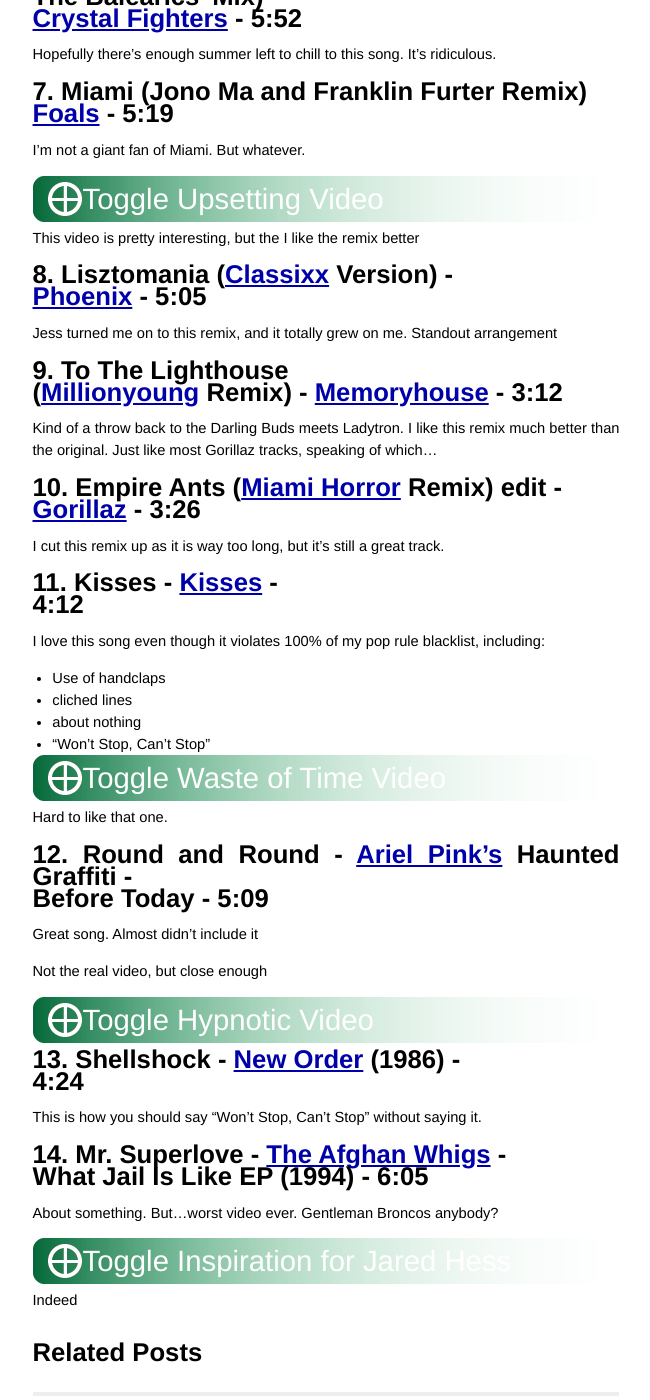
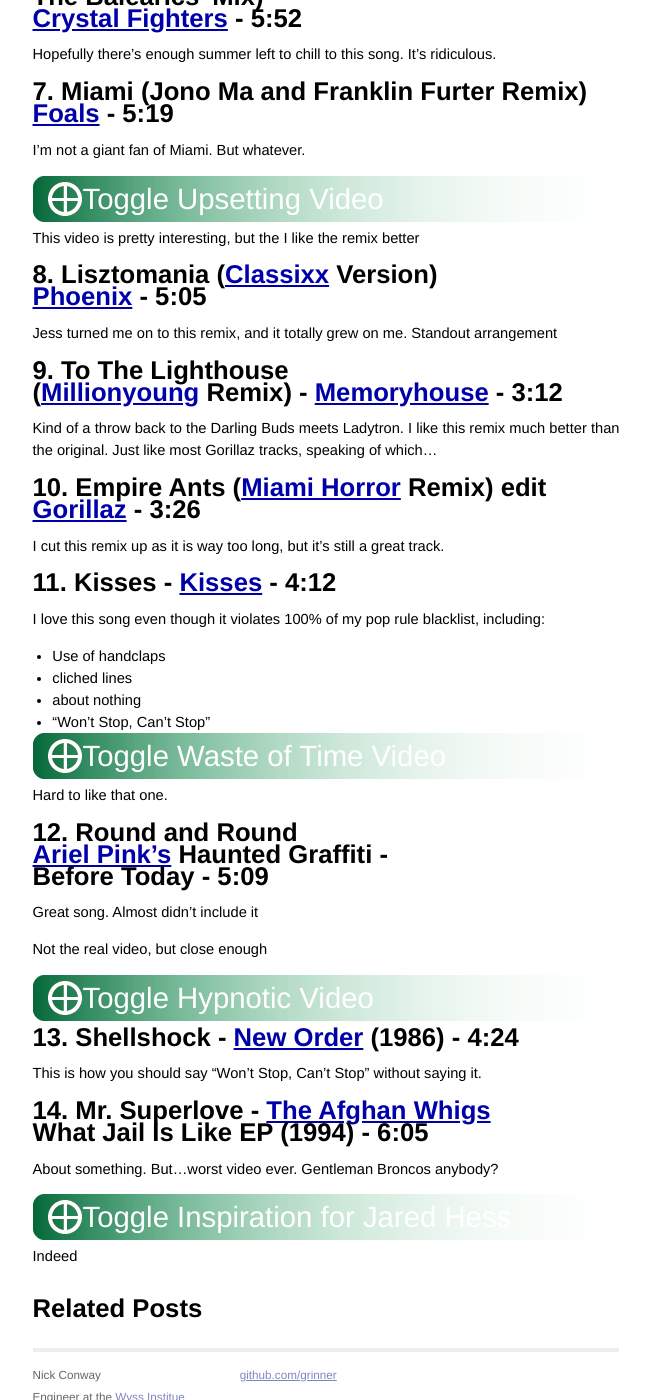
Before and after one commit to grinner/grinner.github.com, a Jekyll site: the page built from _posts/2011-07-24-mix-of-the-year-2010.md, in a window 1280 px wide and 1400 px high, scrolled down 1360 px. Shown: the whole window, without its empty margins (314-964 px from the left). Built offline with Jekyll 4.4.1, drawn with Linux system fonts in a browser that asks for light colours; Markdown is read by kramdown in place of the engine named in the settings.

```diff
--- a/_posts/2011-07-24-mix-of-the-year-2010.md
+++ b/_posts/2011-07-24-mix-of-the-year-2010.md
@@ -22,8 +22,7 @@ material things, but it's basically the only way for me to be neat with personal
 
 # The List
 
-## 1.  Little Red - [Cathy Davey](http://www.myspace.com/cathydavey) -
-
+## 1.  Little Red - [Cathy Davey](http://www.myspace.com/cathydavey)
 ## The Nameless - 3:55
 
 I heard this song in Ireland driving back from Dingle to Tralee on the N86.
@@ -39,8 +38,7 @@ Have only seen this album in Ireland and not the US.
 Another Irish artist who
 didn't make the list was [Jedward](http://www.planetjedward.net/).
 
-## 2.  Cut Me Out - [MNDR](http://mndr.com/) -
-
+## 2.  Cut Me Out - [MNDR](http://mndr.com/)
 ## [Green Label Sound](http://www.greenlabelsound.com/) - 3:15
 
 MNDR opened for Chromeo.  She's a one man show but seems to use [OpenFrameworks](http://www.openframeworks.cc/)
@@ -62,13 +60,11 @@ slideshow software.  Great opening performance all things considered.
 These guys return to the list since they fit in well now.
 
 ## 4.  Radio - [The Avalanches](http://theavalanches.com/)
-
 ## Since I left You (2000) - 4:06
 
 I brought these guys back to help transition.  Still no word on a new album.
 
 ## 5.  Night By Night - [Chromeo](http://chromeo.net/)
-
 ## Business Casual - 3:43
 
 Okay, saw these guys at the [House of Blues Boston](http://www.houseofblues.com/venues/clubvenues/boston/),
@@ -89,13 +85,11 @@ And killed it the whole rest of the show.
 If you can, go see Chromeo post haste.
 
 ## 6.  In The Summer ([Picture House's](http://soundcloud.com/picture-house/) 'Summer In The Balearics' Mix)
-
 ## [Crystal Fighters](http://crystalfighters.com/) - 5:52
 
 Hopefully there's enough summer left to chill to this song.  It's ridiculous.
 
 ## 7.  Miami (Jono Ma and Franklin Furter Remix)
-
 ## [Foals](http://www.foals.co.uk/) - 5:19
 
 I'm not a giant fan of Miami.  But whatever.
@@ -109,27 +103,23 @@ I'm not a giant fan of Miami.  But whatever.
 
 This video is pretty interesting, but the I like the remix better
 
-## 8. Lisztomania ([Classixx](http://classixx.la/home/) Version) -
-
+## 8. Lisztomania ([Classixx](http://classixx.la/home/) Version)
 ## [Phoenix](http://www.wearephoenix.com/) - 5:05
 
 Jess turned me on to this remix, and it totally grew on me.  Standout arrangement
 
 ## 9. To The Lighthouse
-
 ## ([Millionyoung](http://www.millionyoung.com/) Remix) - [Memoryhouse](http://www.memoryhou.se/) - 3:12
 
 Kind of a throw back to the Darling Buds meets Ladytron.  I like this remix
 much better than the original.  Just like most Gorillaz tracks, speaking of which...
 
-## 10. Empire Ants ([Miami Horror](http://www.miamihorror.com/) Remix) edit -
-
+## 10. Empire Ants ([Miami Horror](http://www.miamihorror.com/) Remix) edit
 ## [Gorillaz](http://gorillaz.com/) - 3:26
 
 I cut this remix up as it is way too long, but it's still a great track.
 
-## 11. Kisses - [Kisses](http://www.myspace.com/blowkissess) -
-## 4:12
+## 11. Kisses - [Kisses](http://www.myspace.com/blowkissess) - 4:12
 
 I love this song even though it violates 100% of my pop rule blacklist, including:
 
@@ -147,8 +137,8 @@ I love this song even though it violates 100% of my pop rule blacklist, includin
 
 Hard to like that one.
 
-## 12. Round and Round - [Ariel Pink's](http://www.arielpink.com/) Haunted Graffiti -
-
+## 12. Round and Round
+## [Ariel Pink's](http://www.arielpink.com/) Haunted Graffiti -
 ## Before Today - 5:09
 
 Great song.  Almost didn't include it
@@ -162,14 +152,13 @@ Not the real video, but close enough
     </div>
 </div>
 
-## 13. Shellshock - [New Order](http://www.neworderonline.com/) (1986) -
-## 4:24
+## 13. Shellshock - [New Order](http://www.neworderonline.com/) (1986) - 4:24
 
 This is how you should say "Won't Stop, Can't Stop" without saying it.
 
 <!-- <object style="height: 390px; width: 640px"><param name="movie" value="http://www.youtube.com/v/S-Wh7HRbWAU?version=3"><param name="allowFullScreen" value="true"><param name="allowScriptAccess" value="always"><embed src="http://www.youtube.com/v/S-Wh7HRbWAU?version=3" type="application/x-shockwave-flash" allowfullscreen="true" allowScriptAccess="always" width="640" height="390"></object> -->
 
-## 14. Mr. Superlove - [The Afghan Whigs](http://www.summerskiss.com/) -
+## 14. Mr. Superlove - [The Afghan Whigs](http://www.summerskiss.com/)
 ## What Jail Is Like EP (1994) - 6:05
 
 About something.  But...worst video ever.  Gentleman Broncos anybody?
```
